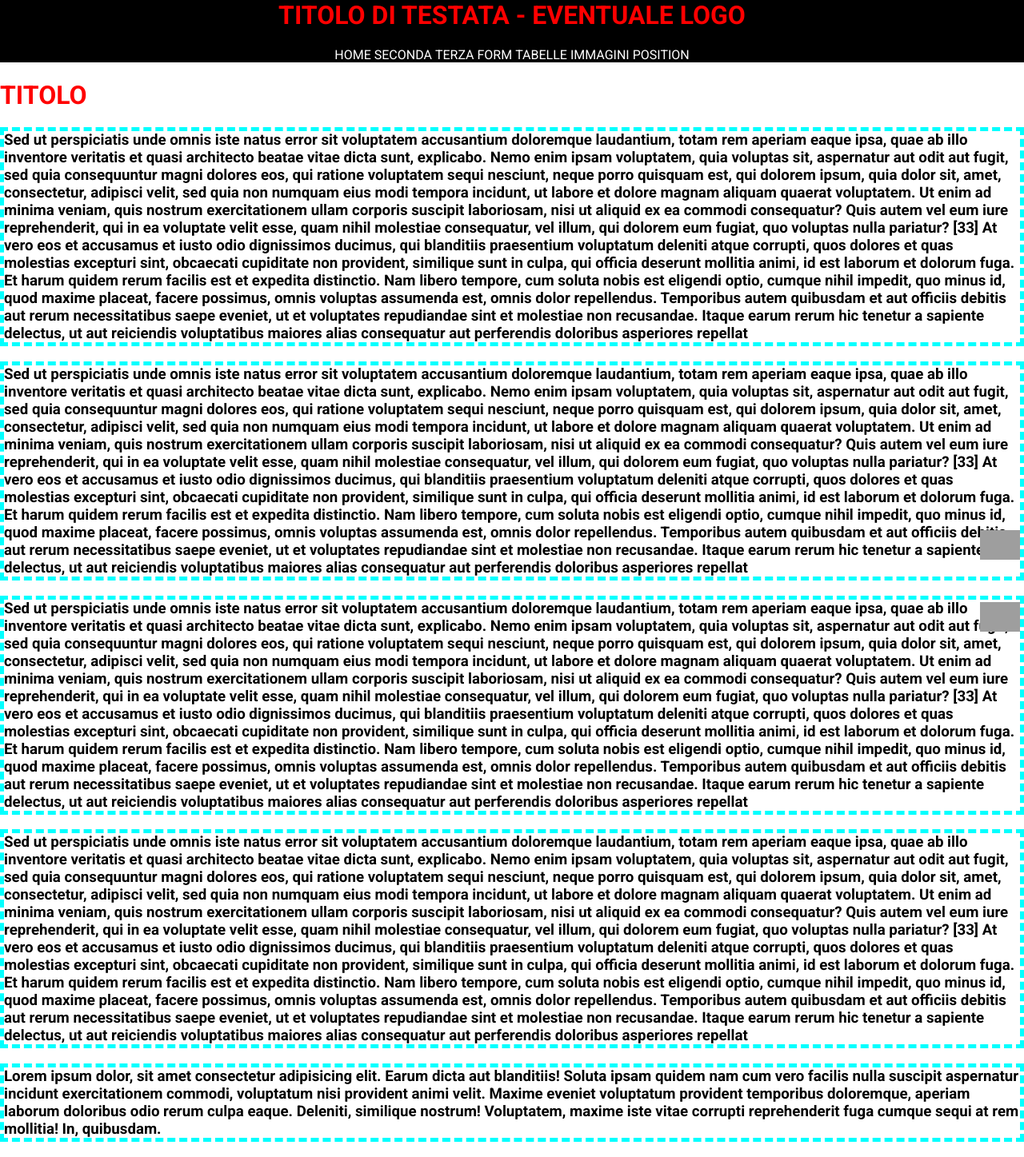
After one commit to dadegi/challenge-wordpress, a PHP site: page /position.html in a window 1280 px wide. The commit adds this page. Shown: the whole page at 80% size. Run offline with PHP 8.4, Linux system fonts and the light colour scheme; grey boxes are pictures that could not be loaded.

Commit message:
Codici settimana 1

```diff
--- a/Sett1/G1/assets/css/style.css
+++ b/Sett1/G1/assets/css/style.css
@@ -1,16 +1,69 @@
+@import url('https://fonts.googleapis.com/css2?family=Roboto:wght@400;700&display=swap');
+
 body {
-    font-family: Arial, Helvetica, sans-serif;
+    font-family: 'Roboto', sans-serif;
+    margin: 0;
+    padding: 0;
+    box-sizing: border-box;
 }
 
 h1 {
     color: red;
-    font-family: fantasy;
-}
-
-a {
-    text-decoration: none;
 }
 
 ul {
     list-style-type: square;
 }
+
+h3 {
+    border: 5px dashed cyan;
+}
+
+/* CSS della pagina position */
+
+header {
+    background-color: black;
+    color: white;
+    text-align: center;
+    position: sticky;
+    top: 0;
+}
+
+header h1 {
+    margin-block-start: 0px;
+}
+
+header a:link, header a:visited {
+    text-decoration: none;
+    color: white;
+}
+
+header a:hover {
+    text-decoration: underline;
+    color: cyan;
+}
+
+header ul {
+    list-style-type: none;
+    padding-inline-start: 0px;
+}
+
+header ul li {
+    display: inline;
+}
+
+img {
+    width: 50px;
+}
+
+#facebook {
+    position: fixed;
+    bottom: 10px;
+    right: 5px;
+}
+
+#instagram {
+    position: fixed;
+    bottom: 100px;
+    right: 5px;
+}
--- a/Sett1/G1/form.html
+++ b/Sett1/G1/form.html
@@ -22,6 +22,7 @@
                 <li><a href="form.html">FORM</a></li>
                 <li><a href="tabelle.html">TABELLE</a></li>
                 <li><a href="immagini.html">IMMAGINI</a></li>
+                <li><a href="position.html">POSITION</a></li>
             </ul>
         </nav>
     </header>
--- a/Sett1/G1/immagini.html
+++ b/Sett1/G1/immagini.html
@@ -20,6 +20,7 @@
                 <li><a href="form.html">FORM</a></li>
                 <li><a href="tabelle.html">TABELLE</a></li>
                 <li><a href="immagini.html">IMMAGINI</a></li>
+                <li><a href="position.html">POSITION</a></li>
             </ul>
         </nav>
     </header>
--- a/Sett1/G1/index.html
+++ b/Sett1/G1/index.html
@@ -24,6 +24,7 @@
                 <li><a href="form.html">FORM</a></li>
                 <li><a href="tabelle.html">TABELLE</a></li>
                 <li><a href="immagini.html">IMMAGINI</a></li>
+                <li><a href="position.html">POSITION</a></li>
             </ul>
         </nav>
     </header>
--- /dev/null
+++ b/Sett1/G1/position.html
@@ -0,0 +1,116 @@
+<!DOCTYPE html>
+<html lang="en">
+
+<head>
+    <meta charset="UTF-8">
+    <meta http-equiv="X-UA-Compatible" content="IE=edge">
+    <meta name="viewport" content="width=device-width, initial-scale=1.0">
+    <title>Positioning</title>
+    <link rel="stylesheet" href="assets/css/style.css">
+</head>
+
+<body>
+
+    <header>
+        <h1>TITOLO DI TESTATA - EVENTUALE LOGO</h1>
+        <nav>
+            <ul>
+                <li><a href="index.html">HOME</a></li>
+                <li><a href="seconda.html">SECONDA</a></li>
+                <li><a href="terza.html">TERZA</a></li>
+                <li><a href="form.html">FORM</a></li>
+                <li><a href="tabelle.html">TABELLE</a></li>
+                <li><a href="immagini.html">IMMAGINI</a></li>
+                <li><a href="position.html">POSITION</a></li>
+            </ul>
+        </nav>
+    </header>
+
+
+    <h1>TITOLO</h1>
+    <h3>
+        Sed ut perspiciatis unde omnis iste natus error sit voluptatem accusantium doloremque laudantium, totam rem
+        aperiam eaque ipsa, quae ab illo inventore veritatis et quasi architecto beatae vitae dicta sunt, explicabo.
+        Nemo enim ipsam voluptatem, quia voluptas sit, aspernatur aut odit aut fugit, sed quia consequuntur magni
+        dolores eos, qui ratione voluptatem sequi nesciunt, neque porro quisquam est, qui dolorem ipsum, quia dolor sit,
+        amet, consectetur, adipisci velit, sed quia non numquam eius modi tempora incidunt, ut labore et dolore magnam
+        aliquam quaerat voluptatem. Ut enim ad minima veniam, quis nostrum exercitationem ullam corporis suscipit
+        laboriosam, nisi ut aliquid ex ea commodi consequatur? Quis autem vel eum iure reprehenderit, qui in ea
+        voluptate velit esse, quam nihil molestiae consequatur, vel illum, qui dolorem eum fugiat, quo voluptas nulla
+        pariatur? [33] At vero eos et accusamus et iusto odio dignissimos ducimus, qui blanditiis praesentium voluptatum
+        deleniti atque corrupti, quos dolores et quas molestias excepturi sint, obcaecati cupiditate non provident,
+        similique sunt in culpa, qui officia deserunt mollitia animi, id est laborum et dolorum fuga. Et harum quidem
+        rerum facilis est et expedita distinctio. Nam libero tempore, cum soluta nobis est eligendi optio, cumque nihil
+        impedit, quo minus id, quod maxime placeat, facere possimus, omnis voluptas assumenda est, omnis dolor
+        repellendus. Temporibus autem quibusdam et aut officiis debitis aut rerum necessitatibus saepe eveniet, ut et
+        voluptates repudiandae sint et molestiae non recusandae. Itaque earum rerum hic tenetur a sapiente delectus, ut
+        aut reiciendis voluptatibus maiores alias consequatur aut perferendis doloribus asperiores repellat
+    </h3>
+    <h3>
+        Sed ut perspiciatis unde omnis iste natus error sit voluptatem accusantium doloremque laudantium, totam rem
+        aperiam eaque ipsa, quae ab illo inventore veritatis et quasi architecto beatae vitae dicta sunt, explicabo.
+        Nemo enim ipsam voluptatem, quia voluptas sit, aspernatur aut odit aut fugit, sed quia consequuntur magni
+        dolores eos, qui ratione voluptatem sequi nesciunt, neque porro quisquam est, qui dolorem ipsum, quia dolor sit,
+        amet, consectetur, adipisci velit, sed quia non numquam eius modi tempora incidunt, ut labore et dolore magnam
+        aliquam quaerat voluptatem. Ut enim ad minima veniam, quis nostrum exercitationem ullam corporis suscipit
+        laboriosam, nisi ut aliquid ex ea commodi consequatur? Quis autem vel eum iure reprehenderit, qui in ea
+        voluptate velit esse, quam nihil molestiae consequatur, vel illum, qui dolorem eum fugiat, quo voluptas nulla
+        pariatur? [33] At vero eos et accusamus et iusto odio dignissimos ducimus, qui blanditiis praesentium voluptatum
+        deleniti atque corrupti, quos dolores et quas molestias excepturi sint, obcaecati cupiditate non provident,
+        similique sunt in culpa, qui officia deserunt mollitia animi, id est laborum et dolorum fuga. Et harum quidem
+        rerum facilis est et expedita distinctio. Nam libero tempore, cum soluta nobis est eligendi optio, cumque nihil
+        impedit, quo minus id, quod maxime placeat, facere possimus, omnis voluptas assumenda est, omnis dolor
+        repellendus. Temporibus autem quibusdam et aut officiis debitis aut rerum necessitatibus saepe eveniet, ut et
+        voluptates repudiandae sint et molestiae non recusandae. Itaque earum rerum hic tenetur a sapiente delectus, ut
+        aut reiciendis voluptatibus maiores alias consequatur aut perferendis doloribus asperiores repellat
+    </h3>
+    <h3>
+        Sed ut perspiciatis unde omnis iste natus error sit voluptatem accusantium doloremque laudantium, totam rem
+        aperiam eaque ipsa, quae ab illo inventore veritatis et quasi architecto beatae vitae dicta sunt, explicabo.
+        Nemo enim ipsam voluptatem, quia voluptas sit, aspernatur aut odit aut fugit, sed quia consequuntur magni
+        dolores eos, qui ratione voluptatem sequi nesciunt, neque porro quisquam est, qui dolorem ipsum, quia dolor sit,
+        amet, consectetur, adipisci velit, sed quia non numquam eius modi tempora incidunt, ut labore et dolore magnam
+        aliquam quaerat voluptatem. Ut enim ad minima veniam, quis nostrum exercitationem ullam corporis suscipit
+        laboriosam, nisi ut aliquid ex ea commodi consequatur? Quis autem vel eum iure reprehenderit, qui in ea
+        voluptate velit esse, quam nihil molestiae consequatur, vel illum, qui dolorem eum fugiat, quo voluptas nulla
+        pariatur? [33] At vero eos et accusamus et iusto odio dignissimos ducimus, qui blanditiis praesentium voluptatum
+        deleniti atque corrupti, quos dolores et quas molestias excepturi sint, obcaecati cupiditate non provident,
+        similique sunt in culpa, qui officia deserunt mollitia animi, id est laborum et dolorum fuga. Et harum quidem
+        rerum facilis est et expedita distinctio. Nam libero tempore, cum soluta nobis est eligendi optio, cumque nihil
+        impedit, quo minus id, quod maxime placeat, facere possimus, omnis voluptas assumenda est, omnis dolor
+        repellendus. Temporibus autem quibusdam et aut officiis debitis aut rerum necessitatibus saepe eveniet, ut et
+        voluptates repudiandae sint et molestiae non recusandae. Itaque earum rerum hic tenetur a sapiente delectus, ut
+        aut reiciendis voluptatibus maiores alias consequatur aut perferendis doloribus asperiores repellat
+    </h3>
+    <h3>
+        Sed ut perspiciatis unde omnis iste natus error sit voluptatem accusantium doloremque laudantium, totam rem
+        aperiam eaque ipsa, quae ab illo inventore veritatis et quasi architecto beatae vitae dicta sunt, explicabo.
+        Nemo enim ipsam voluptatem, quia voluptas sit, aspernatur aut odit aut fugit, sed quia consequuntur magni
+        dolores eos, qui ratione voluptatem sequi nesciunt, neque porro quisquam est, qui dolorem ipsum, quia dolor sit,
+        amet, consectetur, adipisci velit, sed quia non numquam eius modi tempora incidunt, ut labore et dolore magnam
+        aliquam quaerat voluptatem. Ut enim ad minima veniam, quis nostrum exercitationem ullam corporis suscipit
+        laboriosam, nisi ut aliquid ex ea commodi consequatur? Quis autem vel eum iure reprehenderit, qui in ea
+        voluptate velit esse, quam nihil molestiae consequatur, vel illum, qui dolorem eum fugiat, quo voluptas nulla
+        pariatur? [33] At vero eos et accusamus et iusto odio dignissimos ducimus, qui blanditiis praesentium voluptatum
+        deleniti atque corrupti, quos dolores et quas molestias excepturi sint, obcaecati cupiditate non provident,
+        similique sunt in culpa, qui officia deserunt mollitia animi, id est laborum et dolorum fuga. Et harum quidem
+        rerum facilis est et expedita distinctio. Nam libero tempore, cum soluta nobis est eligendi optio, cumque nihil
+        impedit, quo minus id, quod maxime placeat, facere possimus, omnis voluptas assumenda est, omnis dolor
+        repellendus. Temporibus autem quibusdam et aut officiis debitis aut rerum necessitatibus saepe eveniet, ut et
+        voluptates repudiandae sint et molestiae non recusandae. Itaque earum rerum hic tenetur a sapiente delectus, ut
+        aut reiciendis voluptatibus maiores alias consequatur aut perferendis doloribus asperiores repellat
+    </h3>
+    <h3>
+        Lorem ipsum dolor, sit amet consectetur adipisicing elit. Earum dicta aut blanditiis! Soluta ipsam quidem nam
+        cum vero facilis nulla suscipit aspernatur incidunt exercitationem commodi, voluptatum nisi provident animi
+        velit.
+        Maxime eveniet voluptatum provident temporibus doloremque, aperiam laborum doloribus odio rerum culpa eaque.
+        Deleniti, similique nostrum! Voluptatem, maxime iste vitae corrupti reprehenderit fuga cumque sequi at rem
+        mollitia! In, quibusdam.
+    </h3>
+    <img src="https://www.shareicon.net/data/256x256/2015/08/29/92757_like_606x606.png" id="facebook">
+    <img src="https://cdn-icons-png.flaticon.com/256/1409/1409946.png" id="instagram">
+
+</body>
+
+</html>
--- a/Sett1/G1/seconda.html
+++ b/Sett1/G1/seconda.html
@@ -19,6 +19,7 @@
                 <li><a href="form.html">FORM</a></li>
                 <li><a href="tabelle.html">TABELLE</a></li>
                 <li><a href="immagini.html">IMMAGINI</a></li>
+                <li><a href="position.html">POSITION</a></li>
             </ul>
         </nav>
     </header>
--- a/Sett1/G1/tabelle.html
+++ b/Sett1/G1/tabelle.html
@@ -32,6 +32,7 @@
                 <li><a href="form.html">FORM</a></li>
                 <li><a href="tabelle.html">TABELLE</a></li>
                 <li><a href="immagini.html">IMMAGINI</a></li>
+                <li><a href="position.html">POSITION</a></li>
             </ul>
         </nav>
     </header>
--- a/Sett1/G1/terza.html
+++ b/Sett1/G1/terza.html
@@ -26,6 +26,7 @@
                 <li><a href="form.html">FORM</a></li>
                 <li><a href="tabelle.html">TABELLE</a></li>
                 <li><a href="immagini.html">IMMAGINI</a></li>
+                <li><a href="position.html">POSITION</a></li>
             </ul>
         </nav>
     </header>
```
